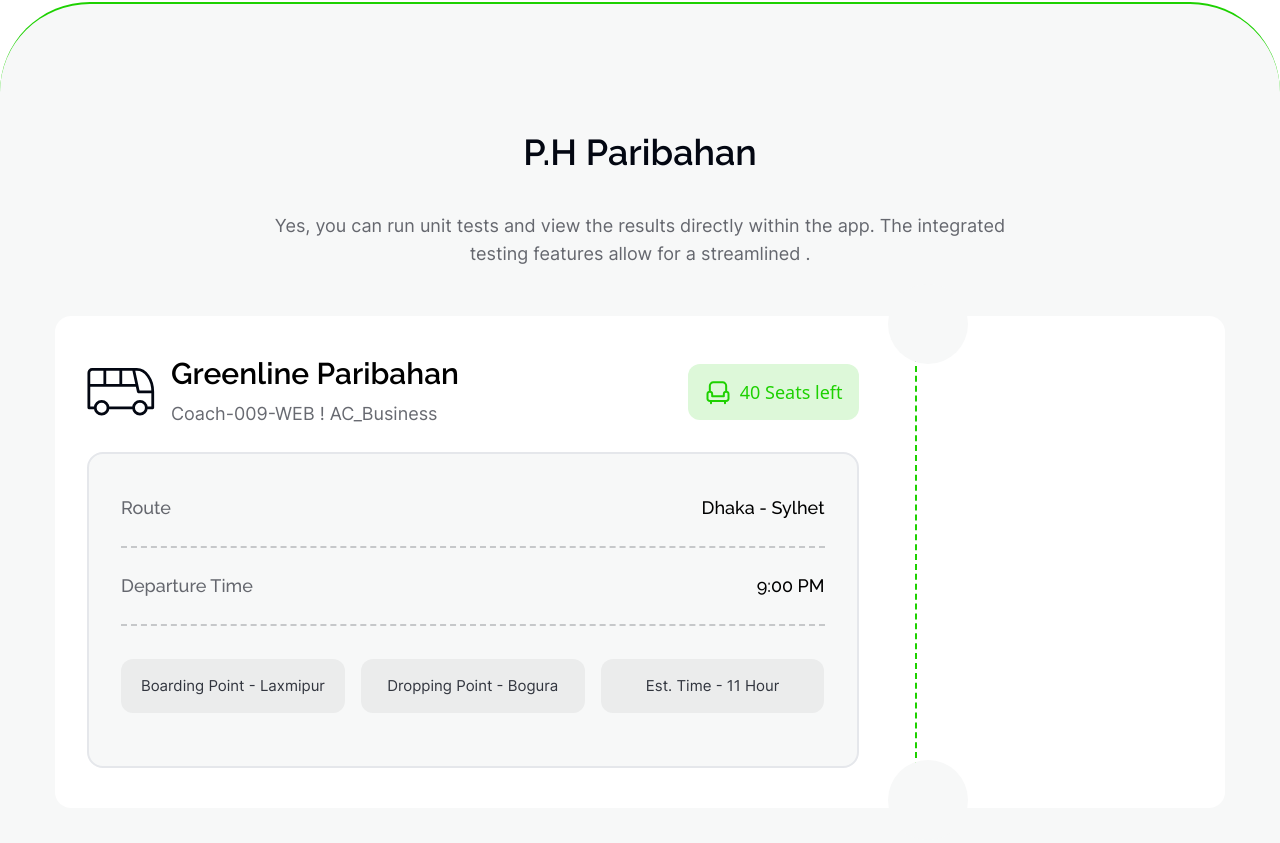
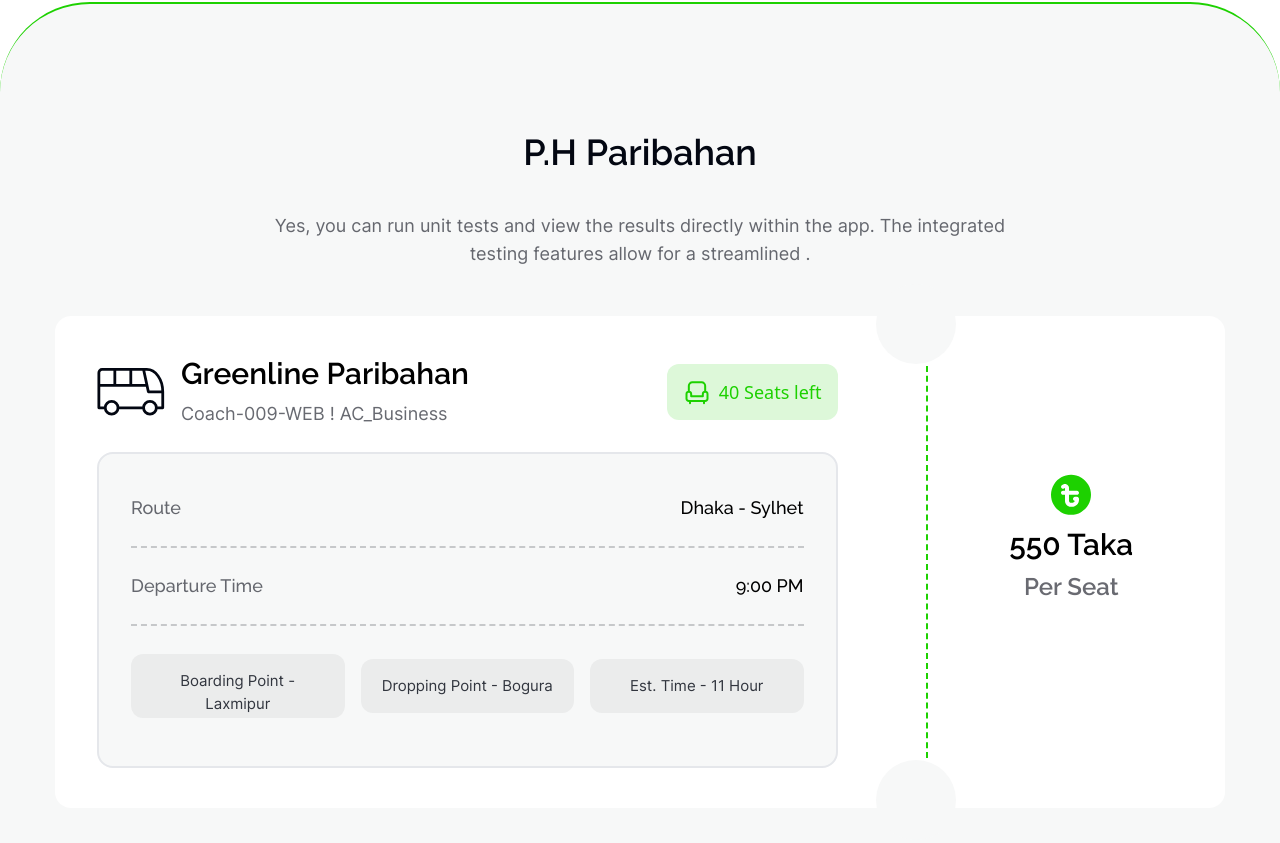
Before and after one commit to ShahedAhmedUtsho/smart-ticketing, a plain HTML site: page index.html in a window 1280 px wide. Shown: the part 1320-2163 px from the top of the page. Drawn offline with nearby package versions, Linux system fonts and the light colour scheme.

Commit message:
green paribahan complite

```diff
--- a/index.html
+++ b/index.html
@@ -4,23 +4,17 @@
       <meta charset="UTF-8">
       <meta name="viewport" content="width=device-width, initial-scale=1.0">
       <title>P-Ticket</title>
-
       <link href="https://cdn.jsdelivr.net/npm/daisyui@4.7.2/dist/full.min.css" rel="stylesheet" type="text/css" />
       <script src="https://cdn.tailwindcss.com"></script>
-
       <link rel="stylesheet" href="style.css">
       <style>
          .railway{
          font-family: 'railway';
-
          }
       </style>
    </head>
    <body >
-
       <!-- //header section -->
-
-
       <header class="flex justify-between max-container  min-h-16 items-center mb-6  mt-5 "   >
          <h2 class="logo railway font-bold text-4xl ">P-Ticket</h2>
          <ul class="list capitalize railway font-medium text-[#030712B2] text-center flex justify-between gap-12">
@@ -28,32 +22,17 @@
             <li>about</li>
             <li>destination</li>
             <li>search</li>
-
-
-
-
          </ul>
          <button class="btn border-2 border-[#1DD10066] bg-[#1DD1001A] ">
             <p class="text-[#1DD100] ">bus</p>
-
             <svg xmlns="http://www.w3.org/2000/svg" width="24" height="24" viewBox="0 0 24 24" fill="none">
                <path d="M4 17C4 17.5304 4.21071 18.0391 4.58579 18.4142C4.96086 18.7893 5.46957 19 6 19C6.53043 19 7.03914 18.7893 7.41421 18.4142C7.78929 18.0391 8 17.5304 8 17M4 17C4 16.4696 4.21071 15.9609 4.58579 15.5858C4.96086 15.2107 5.46957 15 6 15C6.53043 15 7.03914 15.2107 7.41421 15.5858C7.78929 15.9609 8 16.4696 8 17M4 17H2V6C2 5.73478 2.10536 5.48043 2.29289 5.29289C2.48043 5.10536 2.73478 5 3 5H17C18.3261 5 19.5979 5.7375 20.5355 7.05025C21.4732 8.36301 22 10.1435 22 12M8 17H16M16 17C16 17.5304 16.2107 18.0391 16.5858 18.4142C16.9609 18.7893 17.4696 19 18 19C18.5304 19 19.0391 18.7893 19.4142 18.4142C19.7893 18.0391 20 17.5304 20 17M16 17C16 16.4696 16.2107 15.9609 16.5858 15.5858C16.9609 15.2107 17.4696 15 18 15C18.5304 15 19.0391 15.2107 19.4142 15.5858C19.7893 15.9609 20 16.4696 20 17M20 17H22V12M22 12H17.5L16 5M2 10H17M7 5V10M12 5V10" stroke="#1DD100" stroke-width="1.5" stroke-linecap="round" stroke-linejoin="round"/>
             </svg>
          </button>
-
       </header>
-
-
-
-
-
       <!-- hero section? -->
-
-
       <div class="hero max-container min-h-[550px] w-full rounded-[32px] bg-gradient-to-t to-[#03071200] from-[#03071200] bg-no-repeat bg-cover bg-center pt-8" style="background-image: url('./images/banner.png'); ">
          <!-- Your content goes here -->>
-
-
          <div class="hero-grid flex flex-col items-center gap-6 max-w-[690px] text-center  ">
             <h1 class="text-6xl leading-[86px] font-extrabold text-white text-center">
                End-to-End Travel with <span class="block text-[#1DD100]">P Paribahan</span>
@@ -64,159 +43,102 @@
             <a class="btn bg-[#1DD100] border-none px-6" href="#" >
             Buy Tickets
             </a>
-
          </div>
-
       </div>
-
       <!-- .contain section -->
-
-
       <div class="wraper   max-container relative bottom-20">
-
-
          <div class="countSection  grid grid-cols-3 gap-8 items-center  max-container px-20 min-h-40 max:min-h-56">
             <div class="card flex gap-6 lg:max-w-80 flex-row py-8 px-6 justify-center border-b-2   border-b-[#1DD100] bg-white ">
                <img src="people.svg" alt="" class="w-16" >
-
                <div class="card-info order-2 ">
-            <h2 class="inter text-4xl font-bold ">500K+
-
+                  <h2 class="inter text-4xl font-bold ">
+                  500K+
                   </h3>
                   <p class="inter text-base text-slate-500 font-normal">
                      Registered users
-
                   </p>
                </div>
             </div>
             <div class="card flex gap-6 lg:max-w-80  flex-row py-8 px-6 justify-center border-b-2 border-b-[#1DD100] bg-white">
                <img src="people.svg" alt="" class="w-16" >
-
                <div class="card-info order-2 ">
-        <h2 class="inter text-4xl font-bold ">1.7 lacks
-
+                  <h2 class="inter text-4xl font-bold ">
+                  1.7 lacks
                   </h3>
                   <p class="inter text-base text-slate-500 font-normal">
                      Tickets sold
-
                   </p>
                </div>
             </div>
             <div class="card flex gap-6 lg:max-w-80  flex-row py-8 px-6 justify-center bg-white  border-b-2   border-b-[#1DD100]">
                <img src="people.svg" alt="" class="w-16  " >
-
                <div class="card-info order-2 ">
-    <h2 class="inter text-4xl font-bold ">80K+
-
+                  <h2 class="inter text-4xl font-bold ">
+                  80K+
                   </h3>
                   <p class="inter text-base text-slate-500 font-normal">
                      Rental partners
-
                   </p>
                </div>
             </div>
-
-
-
          </div>
       </div>
-
-
-
-
-
-
-
-
-
       <h2 class="text-4xl railway font-semibold text-[#030712] mb-10 text-center">Best offers for you</h2>
-
-
       <div  id="couponSection" class="coupon max-container min-h-56  rounded-2xl grid grid-cols-2 gap-5 mb-10 ">
-
          <div id="couponCard1" class="bg-[#FFBF0F] min-h-56 rounded-2xl   grid grid-cols-8 justify-between relative">
             <div class="w-14 h-16 block bg-white rounded-full absolute right-[32.5%] -top-8">
-
             </div>
             <div class="w-14 h-16 block bg-white rounded-full absolute right-[32.5%] -bottom-8">
-
             </div>
-
             <div class="coupon-card-info border-r-2 border-dashed  col-span-5 py-12 px-10">
                <h3 class="text-4xl font-black inter mb-3 text-[#030712CC]">
                   15% OFF
                </h3>
                <h4 class="text-[#030712CC] mb-3 text-xl font-medium inter">
-
                   on your next purchase
                </h4>
                <p class="inter font-normal text-lg text-[#03071280]">
-
                   use by January 2024
                </p>
             </div>
             <div class="copon-text col-span-3 pt-[70px] px-5 ">
                <h3 class="  inter mb-2 text-black text-center railway text-3xl font-semibold  ">
                   NEW15
-
                </h3>
                <p class="inter  text-[#03071280] text-center raileay font-normal text-xl leading-">
-
                   Coupon Code
                </p>
-
             </div>
-
          </div>
          <div id="couponCard2" class="bg-[#F78C9C] min-h-56 rounded-2xl   grid grid-cols-8 justify-between relative">
             <div class="w-14 h-16 block bg-white rounded-full absolute right-[32.5%] -top-8">
-
             </div>
             <div class="w-14 h-16 block bg-white rounded-full absolute right-[32.5%] -bottom-8">
-
             </div>
-
             <div class="coupon-card-info border-r-2 border-dashed  col-span-5 py-12 px-10">
                <h3 class="text-4xl font-black inter mb-3 text-[#030712CC]">
                   20% OFF
                </h3>
                <h4 class="text-[#030712CC] mb-3 text-xl font-medium inter">
-
-
                   on your next purchase
                </h4>
                <p class="inter font-normal text-lg text-[#03071280]">
-
-
                   use by January 2024
                </p>
             </div>
             <div class="copon-text col-span-3 pt-[70px] px-5 ">
                <h3 class="  inter mb-2 text-black text-center railway text-3xl font-semibold  ">
                   Couple 20
-
-
                </h3>
                <p class="inter  text-[#03071280] text-center raileay font-normal text-xl leading-">
-
                   Coupon Code
                </p>
-
             </div>
-
          </div>
-
-
       </div>
       <button class="btn border-[#1cd100be]  border-2 px-6 mx-auto block railway text-[#1DD100] mb-28" type="button" >
       Buy Tickets
       </button>
-
-
-
-
-
-
       <!-- main main main main main main main main main main main main -->
       <main class="min-h-[600px] border-t-2 border-[#1DD100] rounded-t-[90px] bg-[#F7F8F8] py-32">
          <h2 class="text-4xl railway font-semibold text-[#030712] mb-10 text-center">
@@ -225,38 +147,18 @@ use by January 2024
          <p class="inter text-lg text-[#03071299] font-normal mx-auto  text-center px-10 mb-12">
             Yes, you can run unit tests and view the results directly within the app. The integrated <br> testing features allow for a streamlined .
          </p>
-
-
-
-
-
-    <div  class="bg-white min-h-[420px] rounded-2xl   grid grid-cols-8 justify-between relative max-container py-10 px-8">
-        <div class="w-20 h-20 block bg-[#F7F8F8] rounded-full absolute right-[22%] -top-8">
-
+         <div  class="bg-white min-h-[420px] rounded-2xl   grid grid-cols-8 justify-between relative max-container py-10 ">
+            <div class="w-20 h-20 block bg-[#F7F8F8] rounded-full absolute right-[23%] -top-8">
             </div>
-        <div class="w-20 h-20 block bg-[#F7F8F8] rounded-full absolute right-[22%] -bottom-8">
-
+            <div class="w-20 h-20 block bg-[#F7F8F8] rounded-full absolute right-[23%] -bottom-8">
             </div>
-
-
-
-
-
-
-
-
-       <div class="coupon-card-info border-r-2 border-dashed border-[#1DD100] col-span-6 ">
-
-
-
+            <div class="coupon-card-info border-r-2 border-dashed border-[#1DD100] col-span-6 px-8 ">
                <div class="green-header flex justify-between items-center pr-14 mb-6">
                   <div class="img&headings flex">
                      <img src="./images/bigbus.svg" alt="big bus" class="max-w-[68px] ">
                      <div class="heading pl-4 grid item-center justify-center grid-cols-1">
                         <h3 class="  inter mb-2 text-black text-center railway text-3xl font-semibold  ">
                            Greenline Paribahan
-
-
                         </h3>
                         <p class="inter text-lg text-[#03071299] font-normal   ">
                            Coach-009-WEB ! AC_Business
@@ -268,20 +170,8 @@ use by January 2024
                      <p class="text-lg text-[#1DD100] font-normal">
                         <span id="seatLeft">40</span> Seats left
                      </p>
-
-
-
                   </div>
-
-
-
-
-
-
-
                </div>
-
-
                <div class="travelFrom  border-2 rounded-2xl block h-auto mr-14 bg-[#f7f8f8] min-h-64  p-8">
                   <article class=" flex flex-row justify-between items-center pb-6 pt-2 border-b-2 border-dashed border-b-[#03071233]">
                      <h2 class="railway text-lg font-medium text-[#03071299]">Route</h2>
@@ -291,27 +181,32 @@ use by January 2024
                      <h2 class="railway text-lg font-medium text-[#03071299]">Departure Time</h2>
                      <h2 class="railway text-lg font-medium text-black ">9:00 PM</h2>
                   </article>
-
                   <div class="small-grid grid grid-cols-3 justify-between items-center min-h-24 gap-4 mt-3">
                      <div class="article  max-h-16 bg-[#ebecec] rounded-xl p-4 text-[15px] text-[#31353e] inter text-center font-normal">
                         Boarding Point - Laxmipur
-
                      </div>
                      <div class="article  max-h-16 bg-[#ebecec] rounded-xl p-4 text-[15px] text-[#31353e] inter text-center font-normal">
                         Dropping Point - Bogura
-
                      </div>
                      <div class="article  max-h-16 bg-[#ebecec] rounded-xl p-4 text-[15px] text-[#31353e] inter text-center font-normal">
                         Est. Time - 11 Hour
+                     </div>
+                  </div>
+               </div>
+            </div>
+            <div class="copon-text col-span-2 pt-[70px]  mt-12">
+                <img src="./images/taka.svg" alt="taka-logo" class="mx-auto mb-3">
+                <h3 class="  inter  text-black  railway text-3xl font-semibold  text-center mb-2">
+                    550 Taka
 
-    </div>
+                 </h3>
+                 <p class="railway font-semibold text-[#696a71] text-2xl text-center">
+                    Per Seat
+
+                 </p>
 
 
             </div>
-
-
-
-
          </div>
 
 
@@ -319,29 +214,7 @@ use by January 2024
 
 
 
-  </div>
-       <div class="copon-text col-span-2 pt-[70px] px-5 ">
-
-
-       </div>
-
-    </div>
-
-
-
       </main>
-
-
-
-
-
-
-
-
-
-
-
-
       <script src="script.js"></script>
       <!-- <script src="tailwind.config.js"></script> -->
    </body>
```
Also changed, not shown: images/taka.svg (added). Lines whose indentation alone changed are shown as unchanged.
